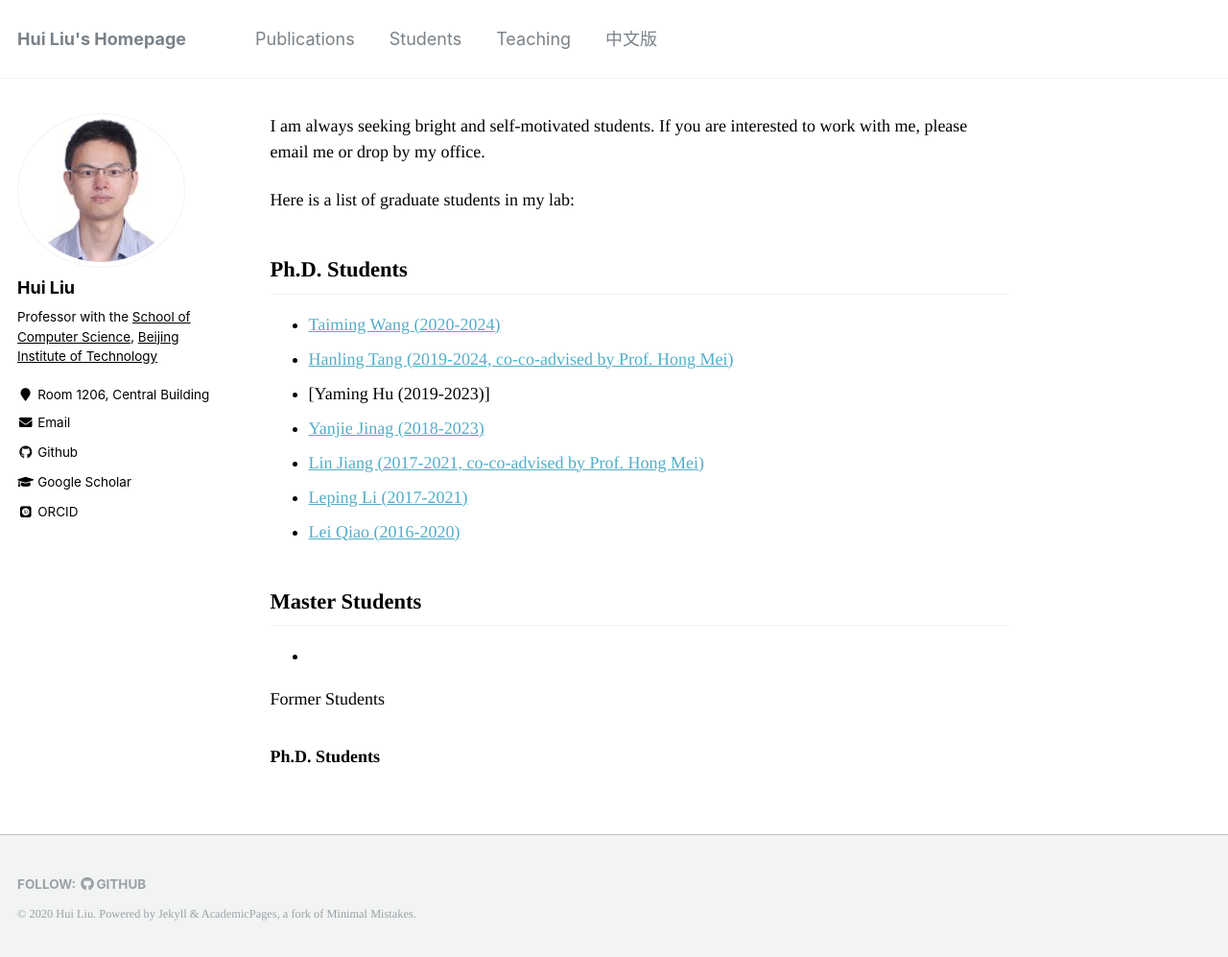
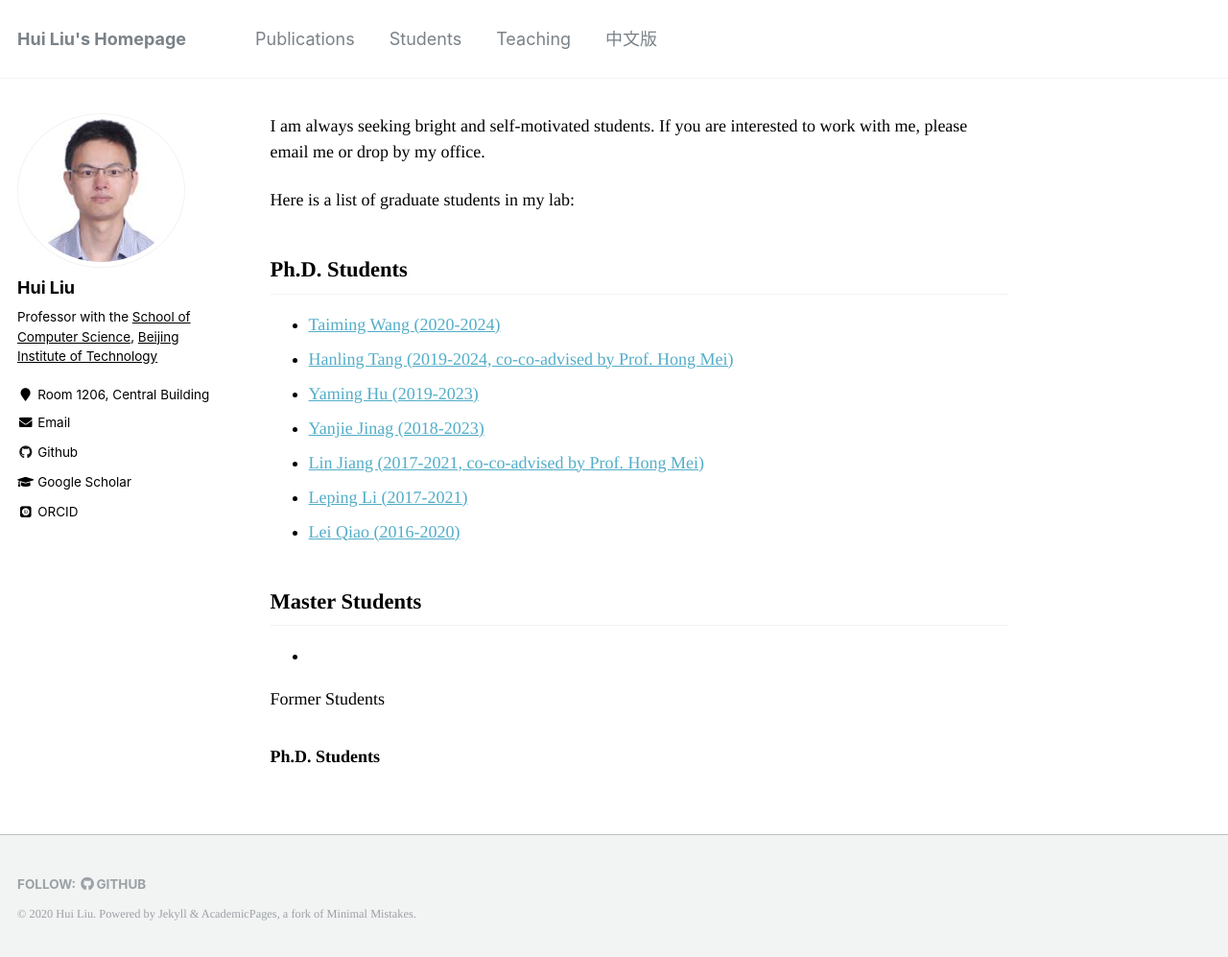
Before and after one commit to liuhuigmail/liuhuigmail.github.io, a Jekyll site: the page built from _pages/students.md, in a window 1280 px wide and 997 px high. Shown: the whole window at 96% size. Built offline with Jekyll 4.4.1, drawn with Linux system fonts in a browser that asks for light colours; some web fonts are replaced.

```diff
--- a/_pages/students.md
+++ b/_pages/students.md
@@ -11,7 +11,7 @@ Here is a list of graduate students in my lab:
 
 * [Taiming Wang (2020-2024)](#)
 * [Hanling Tang (2019-2024, co-co-advised by Prof. Hong Mei)](#)
-* [Yaming Hu (2019-2023)]
+* [Yaming Hu (2019-2023)](#)
 * [Yanjie Jinag (2018-2023)](#)
 * [Lin Jiang (2017-2021, co-co-advised by Prof. Hong Mei)](#)
 * [Leping Li (2017-2021)](#)
```
